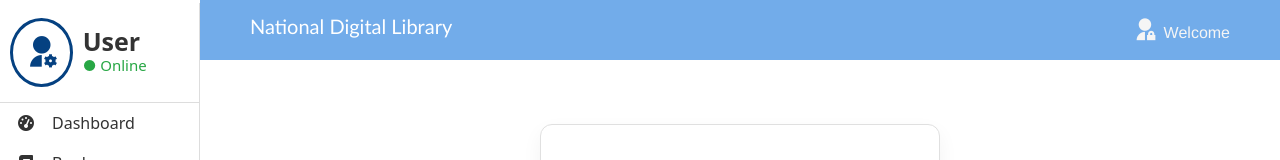
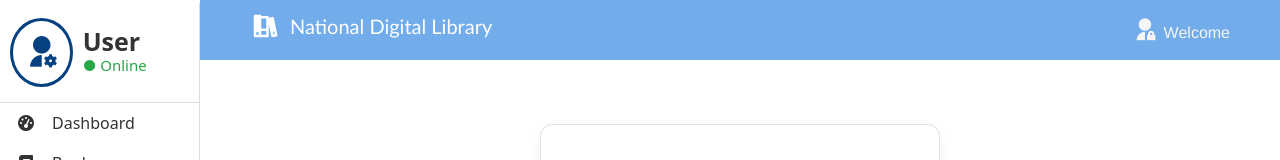
Before and after one commit to HETVI1405/library-management-system, a React (Vite) app in the folder library_management/: page /home in a window 1280 px wide. Shown: the top 160 px of the page. Built offline with nearby package versions, Linux system fonts and the light colour scheme; data requests are answered from the project's data file.

Commit message:
loginCodeImprove

```diff
--- a/library_management/src/screens/Home/Home.jsx
+++ b/library_management/src/screens/Home/Home.jsx
@@ -6,6 +6,7 @@ import { AuthorizationContext } from "../../Components/Context/ContentApi.jsx";
 import AdminLogin from "../AdminLogin/AdminLogin.jsx";
 import { useDispatch, useSelector } from "react-redux";
 import { fetchMembers } from "../../features/membersSlice.js";
+import { RiBookShelfFill } from "react-icons/ri";
 
 export default function Home() {
   const { admin } = useContext(AuthorizationContext);
@@ -39,7 +40,7 @@ export default function Home() {
             top: "0px",
           }}
         >
-          <h5 style={{ color: "white" }}>National Digital Library</h5>
+          <h5 style={{ color: "white",display:"flex",alignItems:"center"}}><RiBookShelfFill style={{fontSize:"30px",marginRight:"10px"}} /> National Digital Library</h5>
           <div className="left" style={{ color: "whitesmoke" }}>
             <i className="ri-admin-fill" style={{ marginRight: "5px" }}></i>
             Welcome {adminName}
```
